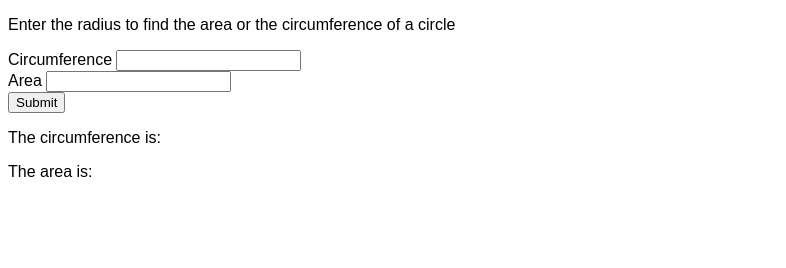
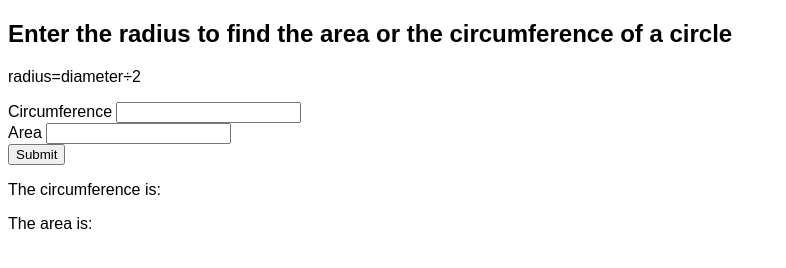
Before and after one commit to Jessica-Ha12/ICS20-Assignment-5-HTML, a plain HTML site: page index.html in a window 1280 px wide. Shown: the whole page, without its empty margins (0-786 px from the left). Drawn offline with Linux system fonts and the light colour scheme.

Commit message:
radius formula

```diff
--- a/index.html
+++ b/index.html
@@ -7,7 +7,8 @@
     <link href="style.css" rel="stylesheet" type="text/css" />
   </head>
   <body id="content">
-    <p>Enter the radius to find the area or the circumference of a circle</p>
+    <h2>Enter the radius to find the area or the circumference of a circle</h2>
+    <p>radius=diameter÷2</p>
     <form>
       <label for="quantity">Circumference</label>
       <input type="number" id="Radius">
```
